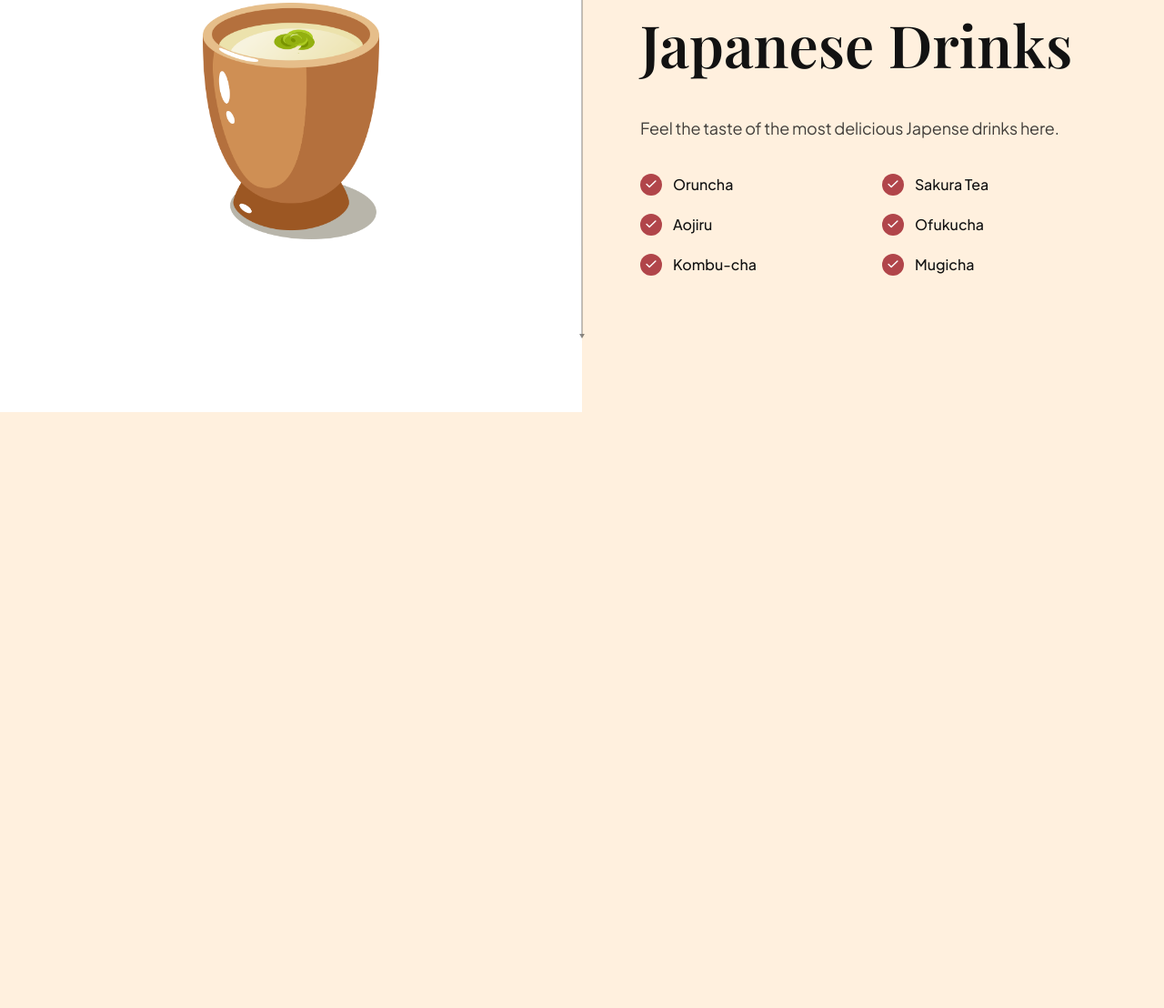
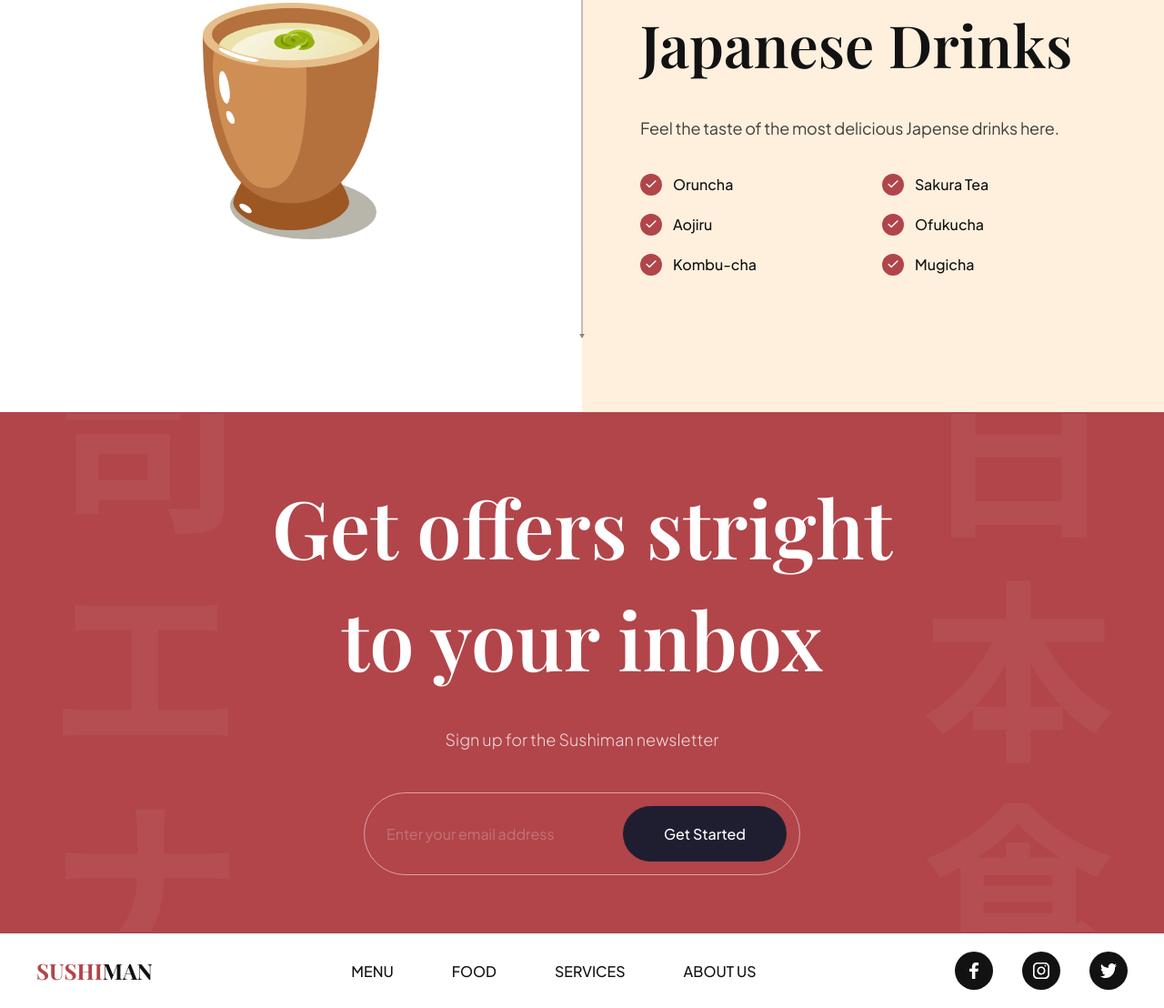
Before and after one commit to kimMichel/sushi-html-css, a website built with Vite: page index.html in a window 1280 px wide. Shown: the part 3309-4417 px from the top of the page at 91% size. Before the commit the page ends 3762 px from the top, so only its background shows below. Built offline with nearby package versions, Linux system fonts and the light colour scheme.

Commit message:
newsletter section and footer

```diff
--- a/css/sections/footer.css
+++ b/css/sections/footer.css
@@ -0,0 +1,62 @@
+.footer {
+    width: 100%;
+    padding: 20px 40px;
+    background: var(--color-white);
+
+    flex-wrap: wrap;
+    gap: 20px;
+
+    overflow: hidden;
+  }
+
+  .footer__logo {
+    font-size: 24px;
+    font-weight: bold;
+    font-family: var(--playfair-display);
+    text-transform: uppercase;
+    color: var(--secondary-color);
+
+    cursor: pointer;
+  }
+
+  .footer__logo span {
+    color: var(--primary-color)
+  }
+
+  .footer ul {
+    list-style: none;
+
+    display: flex;
+    flex-wrap: wrap;
+    flex-direction: row;
+    gap: 64px;
+  }
+
+  .footer ul:last-child {
+    gap: 32px;
+  }
+
+  .footer__nav li {
+    font-size: 16px;
+    font-weight: 500;
+    font-family: var(--plus-jakarta-sans);
+    text-transform: uppercase;
+    color: var(--secondary-color);
+
+    cursor: pointer;
+  }
+
+  .footer__social li {
+    width: 42px;
+    height: 42px;
+
+    background-color: var(--secondary-color);
+    border-radius: 100%;
+  }
+
+  .footer__social li img {
+    width: 45%;
+    height: 45%;
+
+    object-fit: contain;
+  }
--- a/css/sections/subscribe.css
+++ b/css/sections/subscribe.css
@@ -0,0 +1,85 @@
+.subscription {
+    padding: 64px;
+
+    background-color: var(--primary-color);
+    background-image: url('../../assets/subscribe_bg.png');
+    background-position: center;
+    background-repeat: no-repeat;
+    background-size: contain;
+
+    flex-direction: column;
+    overflow: hidden;
+  }
+
+  .subscription h2 {
+    font-size: 88px;
+    font-family: var(--playfair-display);
+    font-weight: 600;
+    line-height: 123px;
+
+    color: #fff;
+    text-align: center;
+  }
+
+  .subscription p {
+    font-size: 18px;
+    font-family: var(--plus-jakarta-sans);
+    font-weight: 300;
+    line-height: 36px;
+
+    margin-top: 32px;
+
+    color: rgba(255, 255, 255, 0.8);
+  }
+
+  .subscription__form {
+    min-width: 480px;
+    margin-top: 40px;
+
+    padding: 14px 14px 14px 24px;
+
+    display: flex;
+    gap: 10px;
+
+    border: 1px solid rgba(255, 255, 255, 0.5);
+    border-radius: 46px;
+  }
+
+  .subscription__form input {
+    flex: 1;
+
+    font-size:  16px;
+    font-weight: 400px;
+    font-family: var(--plus-jakarta-sans);
+
+    color: #fff;
+    opacity: 0.5;
+
+    background: transparent;
+    border: none;
+    outline: none;
+  }
+
+  .subscription__form input::placeholder {
+    color: #fff;
+    opacity: 0.5;
+  }
+
+  .subscription__form button {
+    padding: 20px;
+
+    min-width: 180px;
+
+    font-size: 16px;
+    font-weight: 500;
+    font-family: var(--plus-jakarta-sans);
+    color: #fff;
+    text-align: center;
+
+    background: var(--black-400);
+    border-radius: 46px;
+    border: none;
+    outline: none;
+
+    cursor: pointer;
+  }
--- a/index.html
+++ b/index.html
@@ -335,6 +335,42 @@
       </section>
     </section>
 
+    <section class="subscription flex-center" id="services">
+      <h2 data-aos="flip-down">
+        Get offers stright <br />
+        to your inbox
+      </h2>
+      <p data-aos="fade-up">Sign up for the Sushiman newsletter</p>
+
+      <div class="subscription__form" data-aos="fade-up">
+        <input type="text" placeholder="Enter your email address" />
+        <button>Get Started</button>
+      </div>
+    </section>
+
+    <footer class="footer flex-between">
+      <h3 class="footer__logo"><span>Sushi</span>man</h3>
+
+      <ul class="footer__nav">
+        <li><a href="#menu">Menu</a></li>
+        <li><a href="#food">Food</a></li>
+        <li><a href="#services">Services</a></li>
+        <li><a href="#about-us">About Us</a></li>
+      </ul>
+
+      <ul class="footer__social">
+        <li class="flex-center">
+          <img src="assets/facebook.svg" alt="facebook" />
+        </li>
+        <li class="flex-center">
+          <img src="assets/instagram.svg" alt="instagram" />
+        </li>
+        <li class="flex-center">
+          <img src="assets/twitter.svg" alt="twitter" />
+        </li>
+      </ul>
+    </footer>
+
     <script src="js/script.js" type="module"></script>
   </body>
 </html>
```
